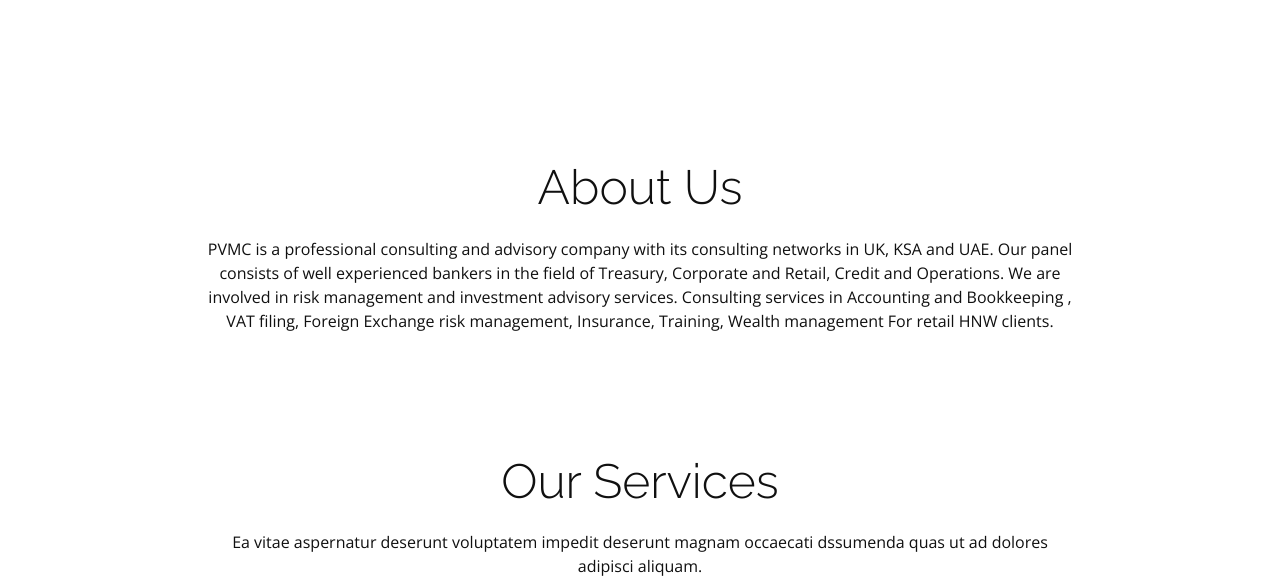
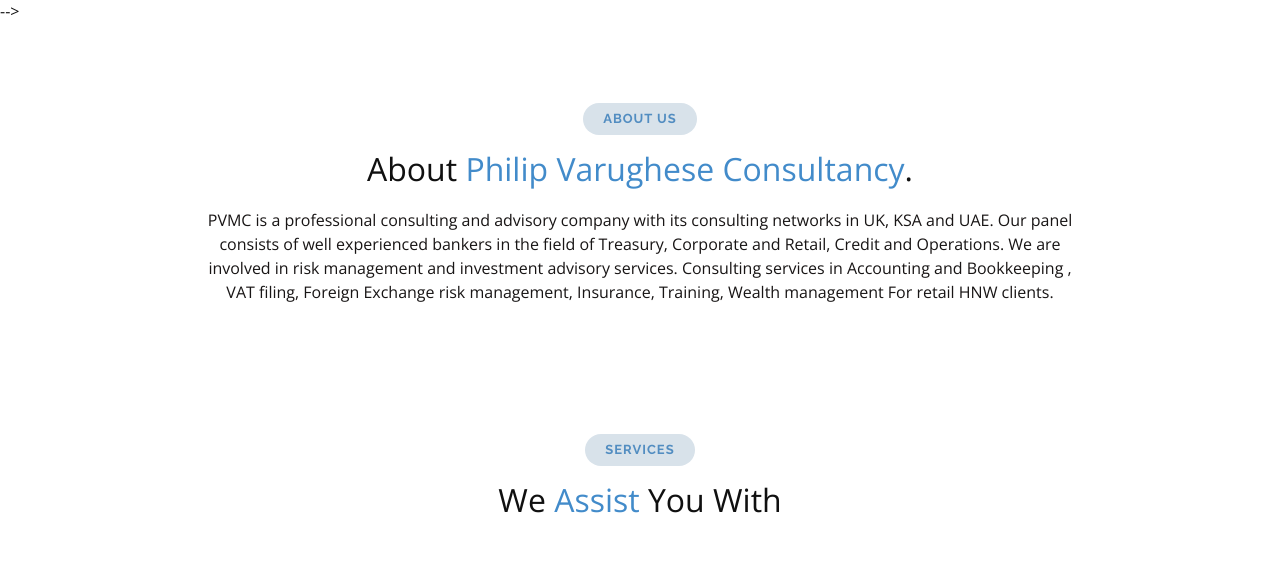
Before and after one commit to Cillah/freelance-project, a Django app: page / in a window 1280 px wide. Shown: the part 801-1387 px from the top of the page. Run offline with Django 4.2, Linux system fonts and the light colour scheme; some libraries are stand-ins or nearby versions.

Commit message:
all changes made so far perfect!

```diff
--- a/consultancy/static/consultancy/css/style.css
+++ b/consultancy/static/consultancy/css/style.css
@@ -792,8 +792,8 @@ section {
   font-weight: 700;
   padding: 8px 20px;
   margin: 0;
-  background: #f5f9fc;
-  color: #428bca;
+  background: #d8e2ea;
+  color: #528dc1;
   display: inline-block;
   text-transform: uppercase;
   border-radius: 50px;
@@ -812,12 +812,12 @@ section {
 .section-title p {
   margin: 15px auto 0 auto;
   font-weight: 500;
-  color: #919191;
+  color: #181515;
 }
 
 @media (min-width: 1024px) {
   .section-title p {
-    width: 50%;
+    width: 70%;
   }
 }
 
--- a/consultancy/templates/consultancy/index.html
+++ b/consultancy/templates/consultancy/index.html
@@ -107,8 +107,9 @@
           </div>
         </div>
 
-        <!-- Slide 2
-        <div class="carousel-item" style="background-image: url('{% static 'consultancy/img/slide/slide-2.jpg' %}')">
+        <!-- <!-- Slide 2 -->
+
+        <!-- <div class="carousel-item" style="background-image: url('{% static 'consultancy/img/slide/slide-2.jpg' %}')">
           <div class="carousel-container">
             <div class="container">
               <h2 class="animated fadeInDown">Lorem Ipsum Dolor</h2>
@@ -116,10 +117,10 @@
               <a href="#about" class="btn-get-started animated fadeInUp scrollto">Read More</a>
             </div>
           </div>
-        </div>
-
+        </div> -->
+<!--
         Slide 3 -->
-        <!-- <div class="carousel-item" style="background-image: url('{% static 'consultancy/img/slide/slide-3.jpg' %}')">
+        <!-- <div class="carousel-item" style="background-image: url('{% static 'consultancy/img/slide/office.jpg' %}')">
           <div class="carousel-container">
             <div class="container">
               <h2 class="animated fadeInDown">Sequi ea ut et est quaerat</h2>
@@ -127,9 +128,9 @@
               <a href="#about" class="btn-get-started animated fadeInUp scrollto">Read More</a>
             </div>
           </div>
-        </div> -->
+        </div>
 
-      </div>
+      </div> -->
 
       <!-- <a class="carousel-control-prev" href="#heroCarousel" role="button" data-bs-slide="prev">
         <span class="carousel-control-prev-icon bi bi-chevron-left" aria-hidden="true"></span>
@@ -143,8 +144,11 @@
 
   <main id="main">
 
-    <!-- ======= About Section ======= -->
-    <!-- <section id="about" class="about">
+
+
+
+    <!-- ======= About Section ======= --> -->
+    <!-- <!-- <section id="about" class="about">
       <div class="container-fluid">
 
         <div class="row justify-content-center">
@@ -180,8 +184,8 @@
       </div> -->
     </section><!-- End About Section -->
 
-    <!-- ======= Skills Section ======= -->
-    <section id="skills" class="skills">
+    <!-- ======= Skills Section =======
+    <section id="skills" class="skills"> -->
       <!-- <div class="container-fluid">
 
         <div class="row justify-content-center skills-content">
@@ -273,12 +277,12 @@
     <!-- </section>End Counts Section -->
 
     <!--<About us>-->
+      <section id="about" class="about">
+        <div class="container-fluid">
 
-      <section id="about" class="about">
-        <div class="container" data-aos="fade-up">
-
-          <div class="section-header">
+          <div class="section-title">
             <h2>About Us</h2>
+            <h3>About <span>Philip Varughese Consultancy</span>.</h3>
             <p>PVMC is a professional consulting and advisory company with its consulting networks in UK, KSA and UAE.
               Our panel consists of well experienced bankers in the field of Treasury, Corporate and Retail,  Credit and Operations.
 
@@ -287,15 +291,20 @@
               Consulting services in Accounting and Bookkeeping  ,  VAT filing, Foreign Exchange risk management,  Insurance,  Training,  Wealth management
               For retail HNW clients.</p>
           </div>
+
+
     <!-- end of about us-->
+
+
 
     <!-- ======= Services Section ======= -->
     <section id="services" class="services">
-      <div class="container" data-aos="fade-up">
+      <div class="container-fluid">
 
-        <div class="section-header">
-          <h2>Our Services</h2>
-          <p>Ea vitae aspernatur deserunt voluptatem impedit deserunt magnam occaecati dssumenda quas ut ad dolores adipisci aliquam.</p>
+        <div class="section-title">
+          <h2>Services</h2>
+          <h3>We <span>Assist</span> You With </h3>
+
         </div>
 
         <div class="row gy-5">
@@ -467,11 +476,11 @@
     <!-- ======= Testimonials Section ======= -->
 
 
-
+       <section id="training" class="training">
         <div class="section-title">
           <h2>Training</h2>
-          <h3>What They <span>Are Saying</span> About Us</h3>
-          <p>Ut possimus qui ut temporibus culpa velit eveniet modi omnis est adipisci expedita at voluptas atque vitae autem.</p>
+          <h3>Prepare for <span>Future</span> with Our Advisors</h3>
+          <p></p>
         </div>
 
         <div class="row justify-content-center">
@@ -507,12 +516,10 @@
 
     <!-- ======= Team Section ======= -->
     <section id="team" class="team">
-      <div class="container-fluid">
-
-        <div class="section-title">
-          <h2>Team</h2>
-          <h3>Our Hard Working <span>Team</span></h3>
-          <p>Ut possimus qui ut temporibus culpa velit eveniet modi omnis est adipisci expedita at voluptas atque vitae autem.</p>
+      <div class="section-title">
+        <h2>Team</h2>
+        <h3>Our Hardworking <span>Team</span> </h3>
+          <p></p>
         </div>
 
         <div class="row d-flex justify-content-center">
@@ -803,7 +810,7 @@
   </footer><!-- End Footer -->
 
   <div id="preloader"></div>
-  <a href="#" class="back-to-top d-flex align-items-center justify-content-center"><i class="bi bi-arrow-up-short"></i></a>
+  <a href="#" class="back-to-top-whatsapp d-flex align-items-center justify-content-center"><i class="bi bi-whatsapp text-success h2"></i></a>
 
   <!-- Vendor JS Files -->
   <script src="{% static 'consultancy/vendor/purecounter/purecounter_vanilla.js' %}"></script>
```
Also changed, not shown: other parts of consultancy/static/consultancy/css/style.css (+22 -6 lines).
